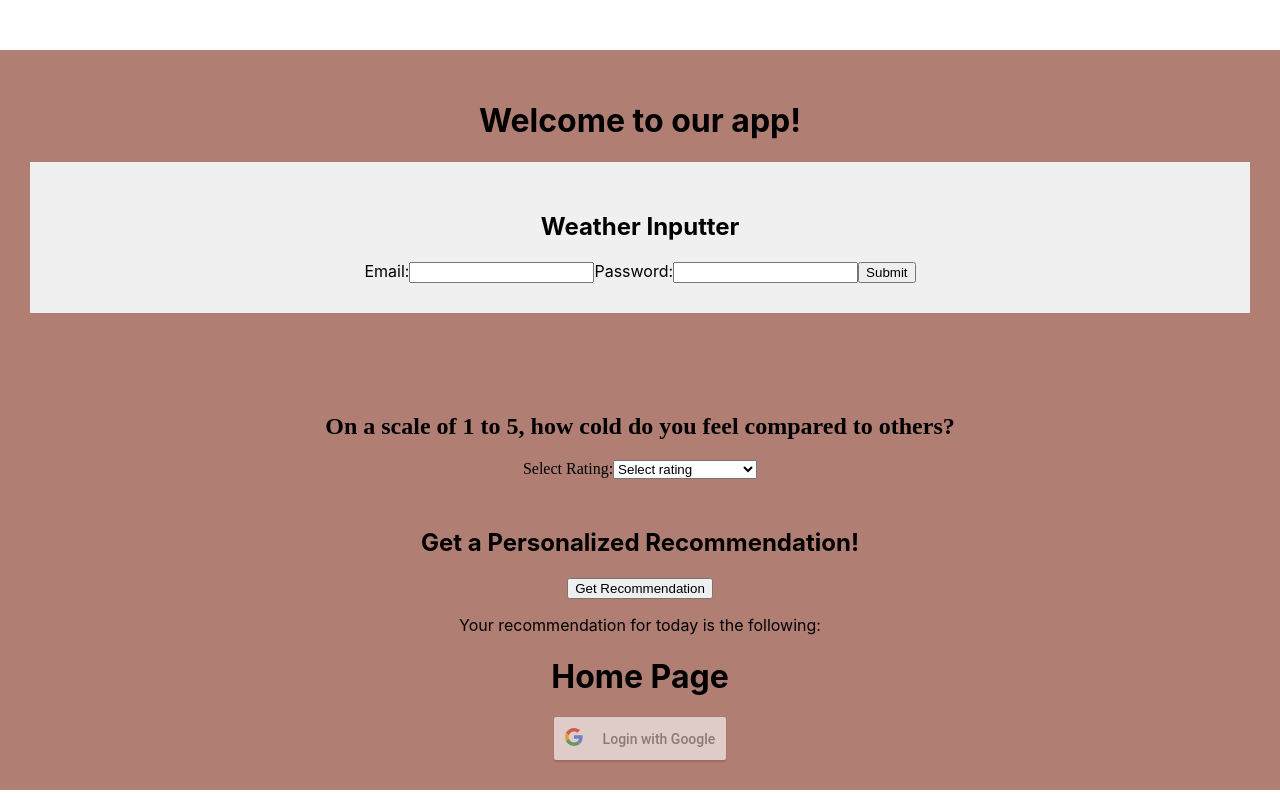
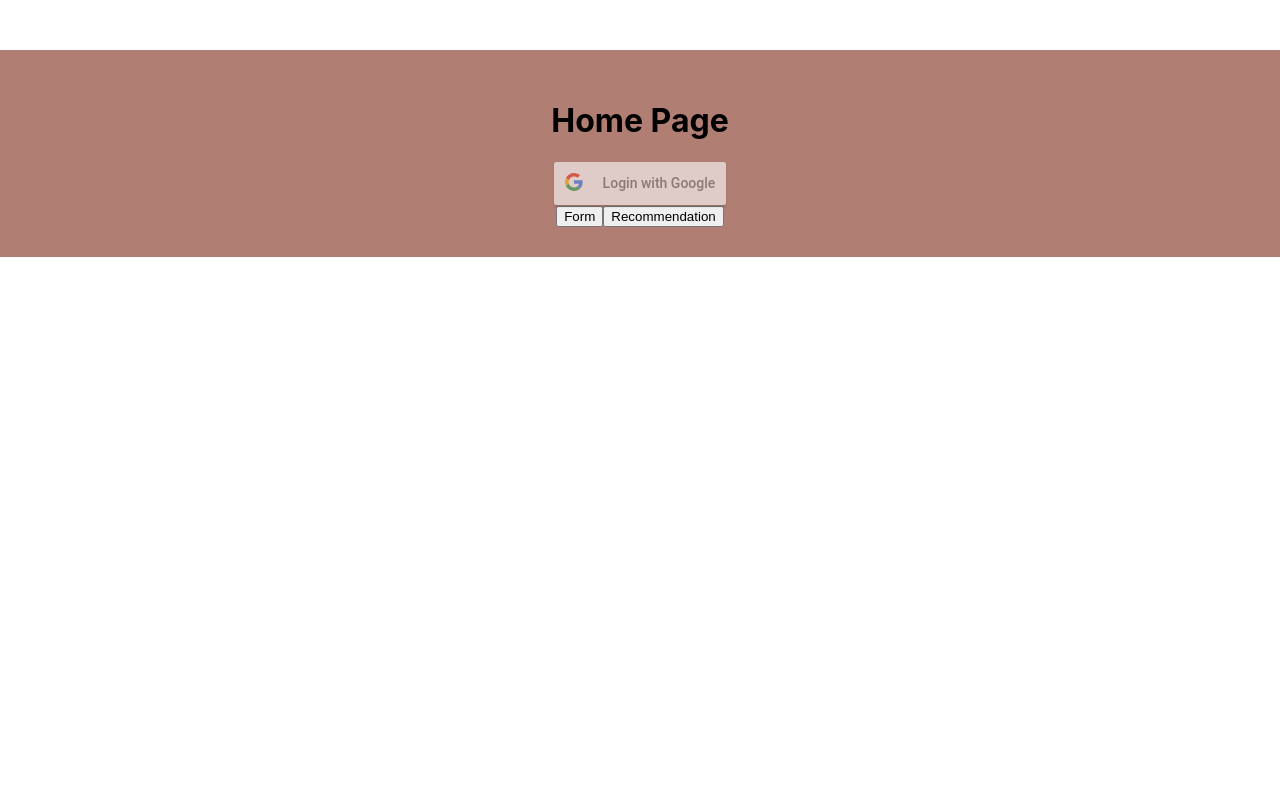
Before and after one commit to cs0320-f23/term-project-fyousaf-deskilso-sndichu, a React (Vite) app in the folder front/: page / in a window 1280 px wide. Built offline with nearby package versions, Linux system fonts and the light colour scheme.

Commit message:
feat: react routing buttons basics and outline for oauth boolean for private navigation

```diff
--- a/front/src/App.tsx
+++ b/front/src/App.tsx
@@ -5,7 +5,7 @@ import Rating from "./Rating";
 import ReactDOM from "react-dom";
 import { GoogleLogin } from "react-google-login";
 import { GoogleOAuthProvider } from "@react-oauth/google";
-import { BrowserRouter, Routes, Route } from "react-router-dom";
+import { BrowserRouter, Routes, Route, Link } from "react-router-dom";
 import Home from "./Home";
 
 function App() {
@@ -22,6 +22,7 @@ function App() {
         <Routes>
           <Route path="/" element={<Home />} />
           <Route path="/recommendation" element={<Recommendation />} />
+          <Route path="/form" element={<Form />} />
         </Routes>
       </div>
     </BrowserRouter>
--- a/front/src/Home.tsx
+++ b/front/src/Home.tsx
@@ -4,17 +4,23 @@ import Recommendation from "./recommendation";
 import Rating from "./Rating";
 import ReactDOM from "react-dom";
 import { GoogleLogin } from "react-google-login";
-import { BrowserRouter, Routes, Route } from "react-router-dom";
+import { BrowserRouter, Routes, Route, Link } from "react-router-dom";
 import googleclientID from "./private/googleclientID";
+import { useNavigate } from "react-router-dom";
 
 function App() {
+  const navigate = useNavigate();
   const responseGoogle = (response) => {
     // Handle the Google authentication response
-    console.log(response);
+    //console.log(response);
+    //
+    // TODO: Add a boolean UseState variable for isLoggedIn, then use
+    // stackoverflow post info about making a private route for the routes
   };
 
   return (
     // TODO (eventually): add CSS to make the app look nice
+    <div>
       <div
         style={{
           textAlign: "center",
@@ -23,10 +29,10 @@ function App() {
           padding: "30px",
         }}
       >
-      <h1>Welcome to our app!</h1>
+        {/* <h1>Welcome to our app!</h1>
       <Form />
       <Rating />
-      <Recommendation />
+      <Recommendation /> */}
 
         {
           // TO DO: figure out google client ID for authorization with google cloud
@@ -39,6 +45,17 @@ function App() {
           onFailure={responseGoogle}
           cookiePolicy={"single_host_origin"}
         />
+        <div />
+        <div />
+        <button type="button" onClick={() => navigate("/form")}>
+          {" "}
+          Form
+        </button>
+        <button type="button" onClick={() => navigate("/recommendation")}>
+          {" "}
+          Recommendation
+        </button>
+      </div>
     </div>
   );
 }
```
Lines whose indentation alone changed are shown as unchanged.
